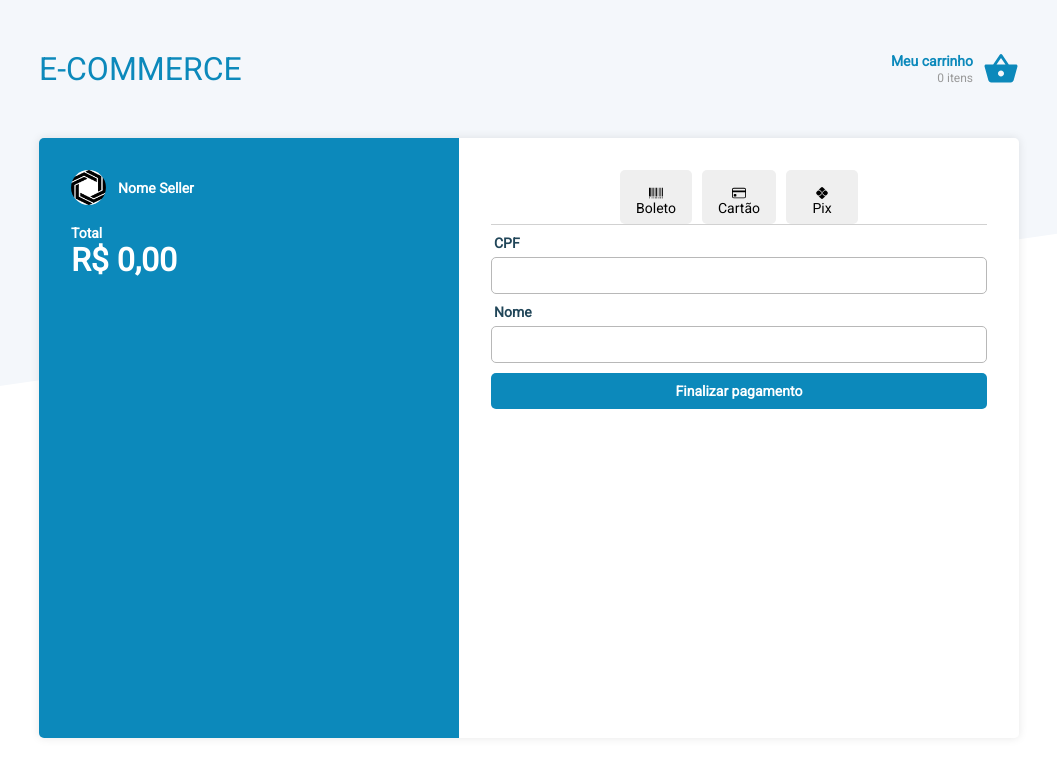
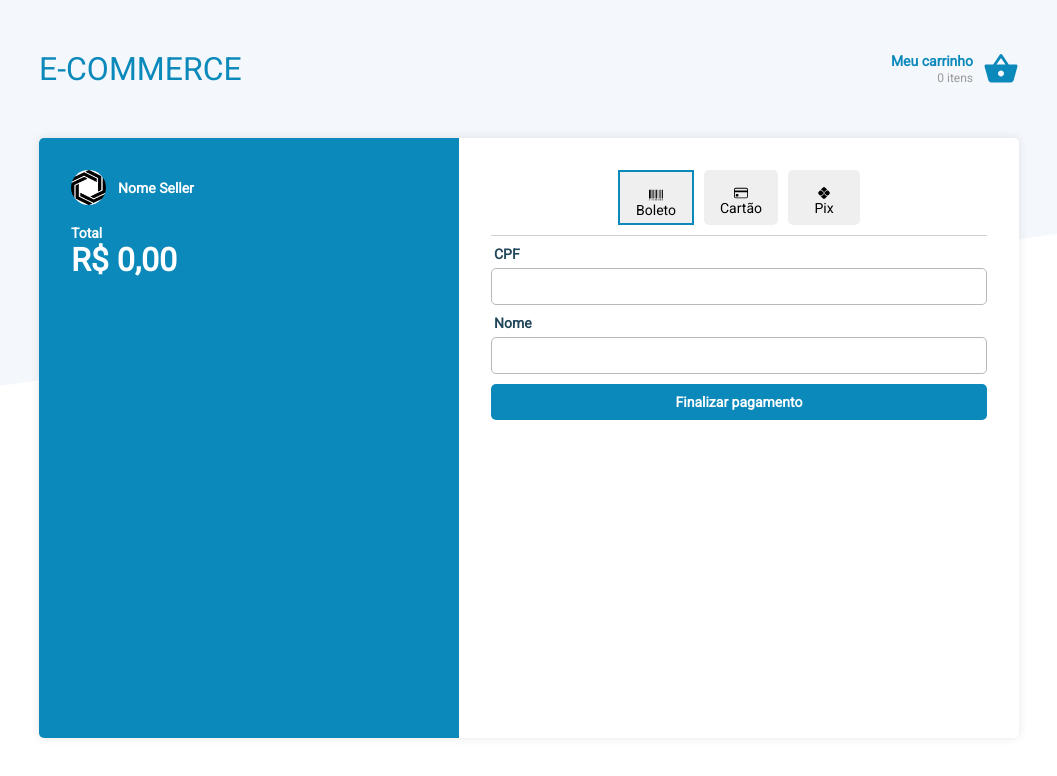
Before and after one commit to IceHower/ignite-desafio2, a React (Create React App) app: page /checkout in a window 1280 px wide. Shown: the top 776 px of the page, without its empty margins (111-1168 px from the left). Built offline with nearby package versions, Linux system fonts and the light colour scheme.

Commit message:
feat: add border to selected item

```diff
--- a/src/components/PaymentMethodButton/index.tsx
+++ b/src/components/PaymentMethodButton/index.tsx
@@ -5,9 +5,11 @@ import { ImBarcode } from "react-icons/im";
 import { MdPix } from "react-icons/md";
 interface PaymentMethodButtonProps extends HtmlHTMLAttributes<HTMLButtonElement>{
     type: "creditCard" | "bankSlip" | "pix";
+    isSelected: boolean;
+    selectedColor?: string;
 }
 
-export function PaymentMethodButton({ type, ...rest }: PaymentMethodButtonProps) {
+export function PaymentMethodButton({ type, isSelected, selectedColor, ...rest }: PaymentMethodButtonProps) {
     function formatType(type: "creditCard" | "bankSlip" | "pix") {
         const types = {
             "creditCard": "Cartão",
@@ -25,7 +27,11 @@ export function PaymentMethodButton({ type, ...rest }: PaymentMethodButtonProps)
         return types[type];
     }
     return (
-        <ButtonContainer {...rest}>
+        <ButtonContainer
+            isSelected={isSelected}
+            selectedColor={selectedColor}
+            {...rest}
+        >
             <div>
                 {getIcon(type)}
                 {formatType(type)}
--- a/src/components/PaymentMethodButton/style.ts
+++ b/src/components/PaymentMethodButton/style.ts
@@ -1,10 +1,15 @@
-import styled from "styled-components";
-
-export const ButtonContainer = styled.button`
+import styled, { css } from "styled-components";
+interface ButtonContainerProps {
+    isSelected: boolean;
+    selectedColor?: string;
+}
+export const ButtonContainer = styled.button<ButtonContainerProps>`
     padding: 1rem;
     border: none;
+    ${props => props.isSelected && css`border: 2px solid ${props.selectedColor}; !important`}
     border-radius: 5px;
     transition: filter ease-out 500ms;
+    overflow:hidden;
     &:hover {
         filter: brightness(.9);
     }
--- a/src/pages/Checkout/index.tsx
+++ b/src/pages/Checkout/index.tsx
@@ -1,4 +1,4 @@
-import { Container, SectionItems, CheckoutContainer, PaymentMethodsContainer } from "./styles"
+import { Container, SectionItems, CheckoutContainer, PaymentMethodsContainer, Divider } from "./styles"
 import logoSeller from "../../assets/images/logo_seller.png"
 import { useCart } from "../../hooks/useCart"
 import { formatPrice } from '../../util/format';
@@ -49,10 +49,26 @@ export function Checkout() {
             </SectionItems>
             <CheckoutContainer>
                 <PaymentMethodsContainer>
-                    <PaymentMethodButton type="bankSlip" onClick={() => setPayementMethodSection("bankSlip")}/>
-                    <PaymentMethodButton type="creditCard" onClick={() => setPayementMethodSection("creditCard")}/>
-                    <PaymentMethodButton type="pix" onClick={() => setPayementMethodSection("pix")}/>
+                    <PaymentMethodButton
+                        isSelected={paymentMethodSection === "bankSlip"}
+                        selectedColor={userColor}
+                        type="bankSlip"
+                        onClick={() => setPayementMethodSection("bankSlip")}
+                    />
+                    <PaymentMethodButton
+                        isSelected={paymentMethodSection === "creditCard"}
+                        selectedColor={userColor}
+                        type="creditCard"
+                        onClick={() => setPayementMethodSection("creditCard")}
+                    />
+                    <PaymentMethodButton
+                        isSelected={paymentMethodSection === "pix"}
+                        selectedColor={userColor}
+                        type="pix"
+                        onClick={() => setPayementMethodSection("pix")}
+                    />
                 </PaymentMethodsContainer>
+                <Divider />
                 {paymentMethodSection === "bankSlip" && (
                     <form>
                         <InputComponent
--- a/src/pages/Checkout/styles.ts
+++ b/src/pages/Checkout/styles.ts
@@ -81,7 +81,11 @@ export const PaymentMethodsContainer = styled.div`
     width: 100%;
     max-height: 55px;
     gap: 10px;
-    border-bottom: 1px solid #d1d1d1;
-    margin-bottom: 10px;
     justify-content: center;
 `
+
+export const Divider = styled.div`
+    width: 100%;
+    border-bottom: 1px solid #d1d1d1;
+    margin: 10px 0px;
+`
```
